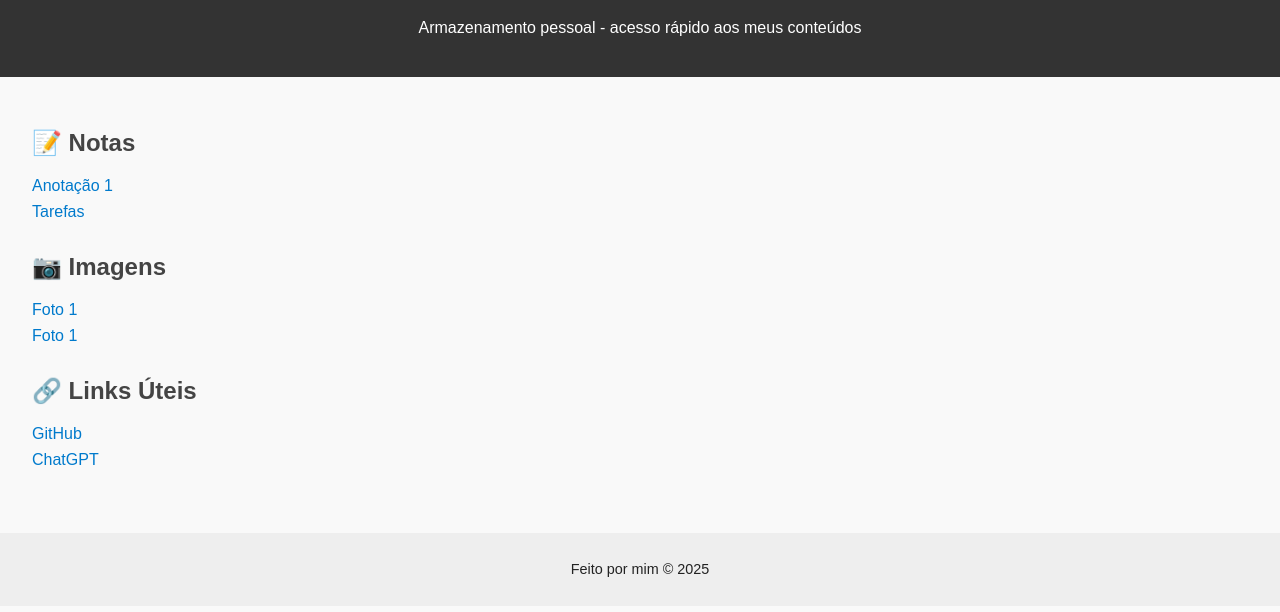
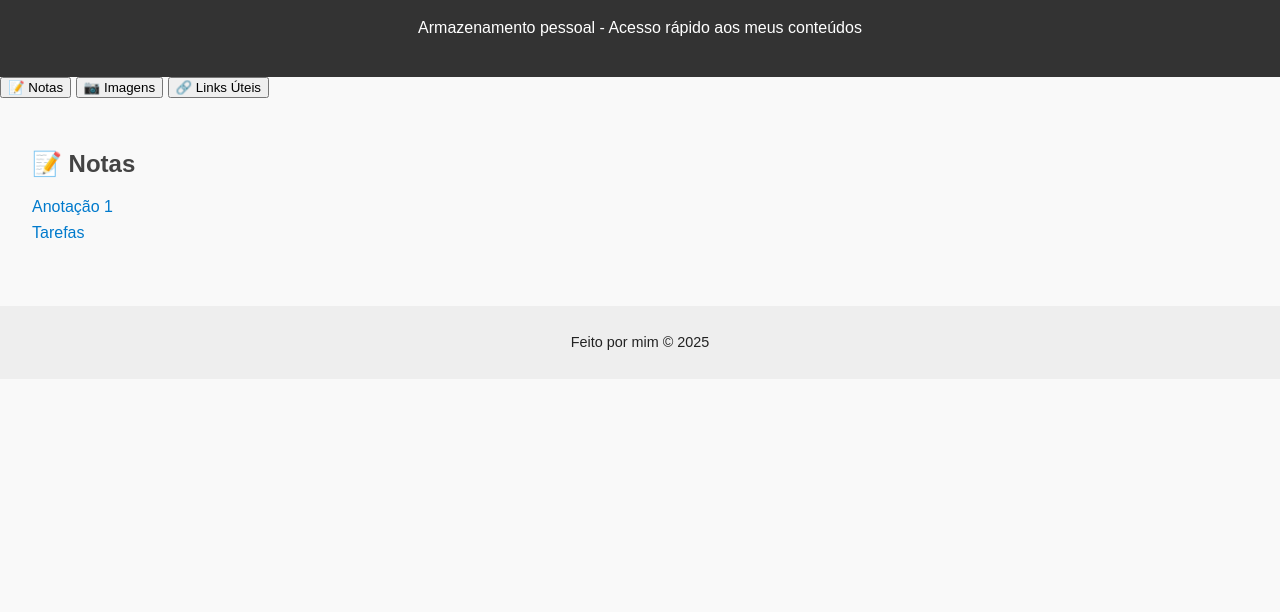
Before and after one commit to davimlindo2023/archive-storing, a plain HTML site: page index.html in a window 1280 px wide. Shown: the part 86-698 px from the top of the page. Drawn offline with Linux system fonts and the light colour scheme.

Commit message:
Update index.html

```diff
--- a/index.html
+++ b/index.html
@@ -9,11 +9,19 @@
 <body>
   <header>
     <h1>📁 Meus Arquivos</h1>
-    <p>Armazenamento pessoal - acesso rápido aos meus conteúdos</p>
+    <p>Armazenamento pessoal - Acesso rápido aos meus conteúdos</p>
   </header>
 
+  <div class="tab-container">
+    <!-- Abas para alternar entre as seções -->
+    <button class="tab-button" onclick="openTab('notas')">📝 Notas</button>
+    <button class="tab-button" onclick="openTab('imagens')">📷 Imagens</button>
+    <button class="tab-button" onclick="openTab('links')">🔗 Links Úteis</button>
+  </div>
+
   <main>
-    <section>
+    <!-- Seções que são alternadas -->
+    <section id="notas" class="tab-content">
       <h2>📝 Notas</h2>
       <ul>
         <li><a href="notas/anotacao1.txt" target="_blank">Anotação 1</a></li>
@@ -21,15 +29,15 @@
       </ul>
     </section>
 
-    <section>
+    <section id="imagens" class="tab-content" style="display: none;">
       <h2>📷 Imagens</h2>
       <ul>
         <li><a href="imag" target="_blank">Foto 1</a></li>
-        <li><a href="imag" target="_blank">Foto 1</a></li>
+        <li><a href="imag" target="_blank">Foto 2</a></li>
       </ul>
     </section>
 
-    <section>
+    <section id="links" class="tab-content" style="display: none;">
       <h2>🔗 Links Úteis</h2>
       <ul>
         <li><a href="https://github.com" target="_blank">GitHub</a></li>
@@ -41,5 +49,7 @@
   <footer>
     <p>Feito por mim © 2025</p>
   </footer>
+
+  <script src="script.js"></script>
 </body>
 </html>
```
